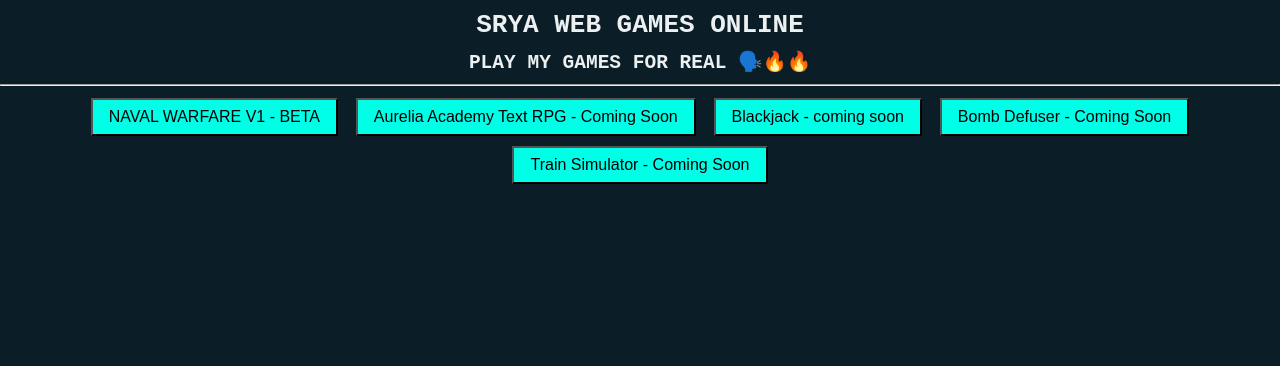
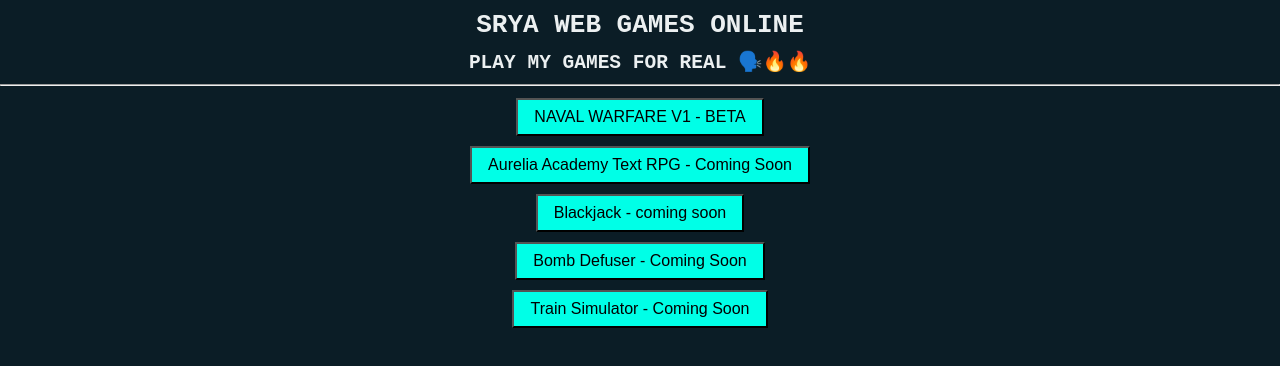
Before and after one commit to sryaarf/sryaarf-games, a plain HTML site: page index.html in a window 1280 px wide. Drawn offline with Linux system fonts and the light colour scheme.

Commit message:
Update index.html

```diff
--- a/index.html
+++ b/index.html
@@ -40,9 +40,9 @@
     <h1>SRYA WEB GAMES ONLINE</h1>
     <h2>PLAY MY GAMES FOR REAL 🗣️🔥🔥</h2>
     <hr>
-    <a href="./games/navalwarfare.html"><button>NAVAL WARFARE V1 - BETA</button></a>
-    <a href=""><button>Aurelia Academy Text RPG - Coming Soon</button></a>
-    <a href=""><button>Blackjack - coming soon</button></a>
-    <a href=""><button>Bomb Defuser - Coming Soon</button></a>
-    <a href=""><button>Train Simulator - Coming Soon</button></a>
+    <a href="./games/navalwarfare.html"><button>NAVAL WARFARE V1 - BETA</button></a><br>
+    <a href=""><button>Aurelia Academy Text RPG - Coming Soon</button></a><br>
+    <a href=""><button>Blackjack - coming soon</button></a><br>
+    <a href=""><button>Bomb Defuser - Coming Soon</button></a><br>
+    <a href=""><button>Train Simulator - Coming Soon</button></a><br>
   </body>
```
